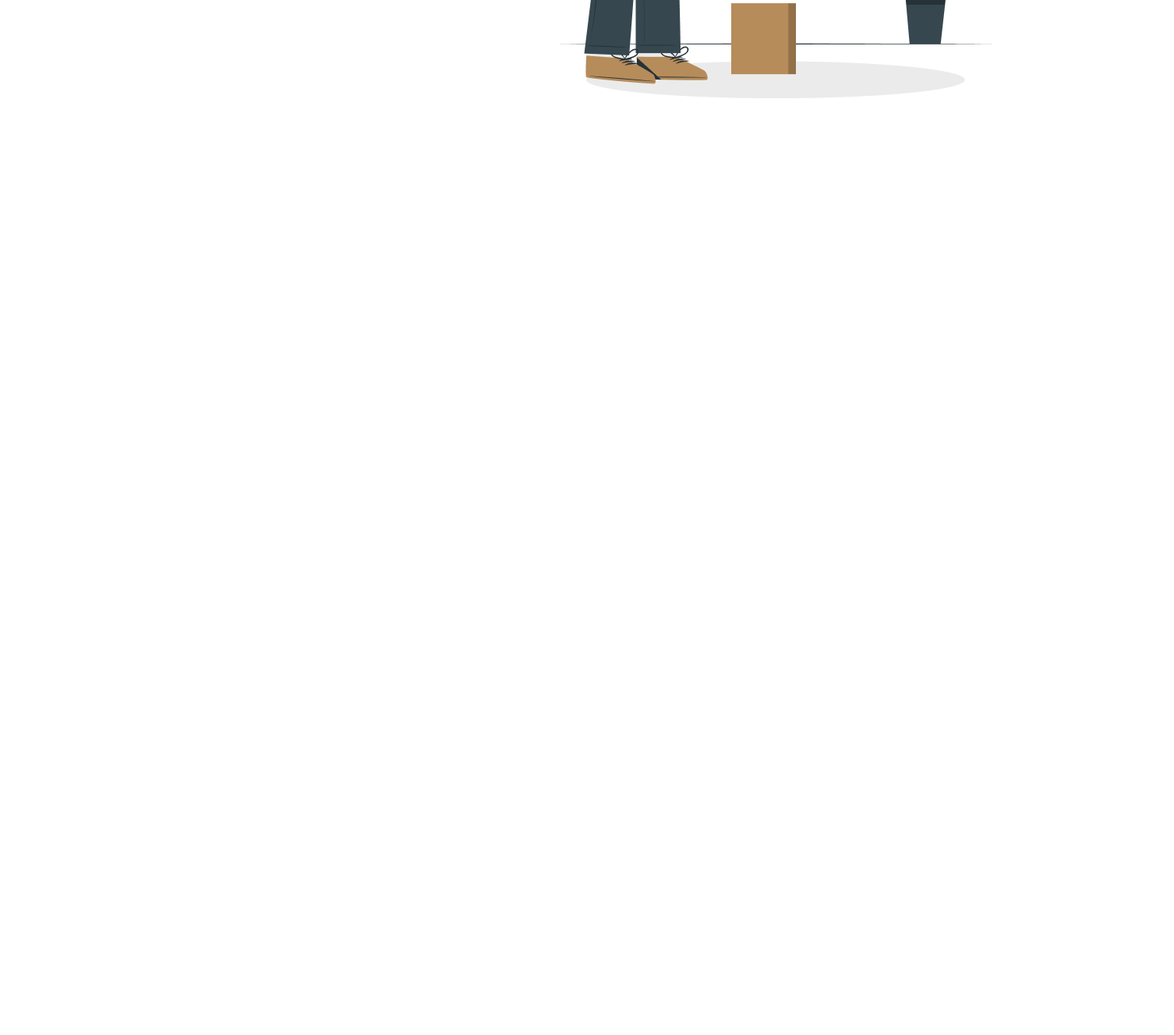
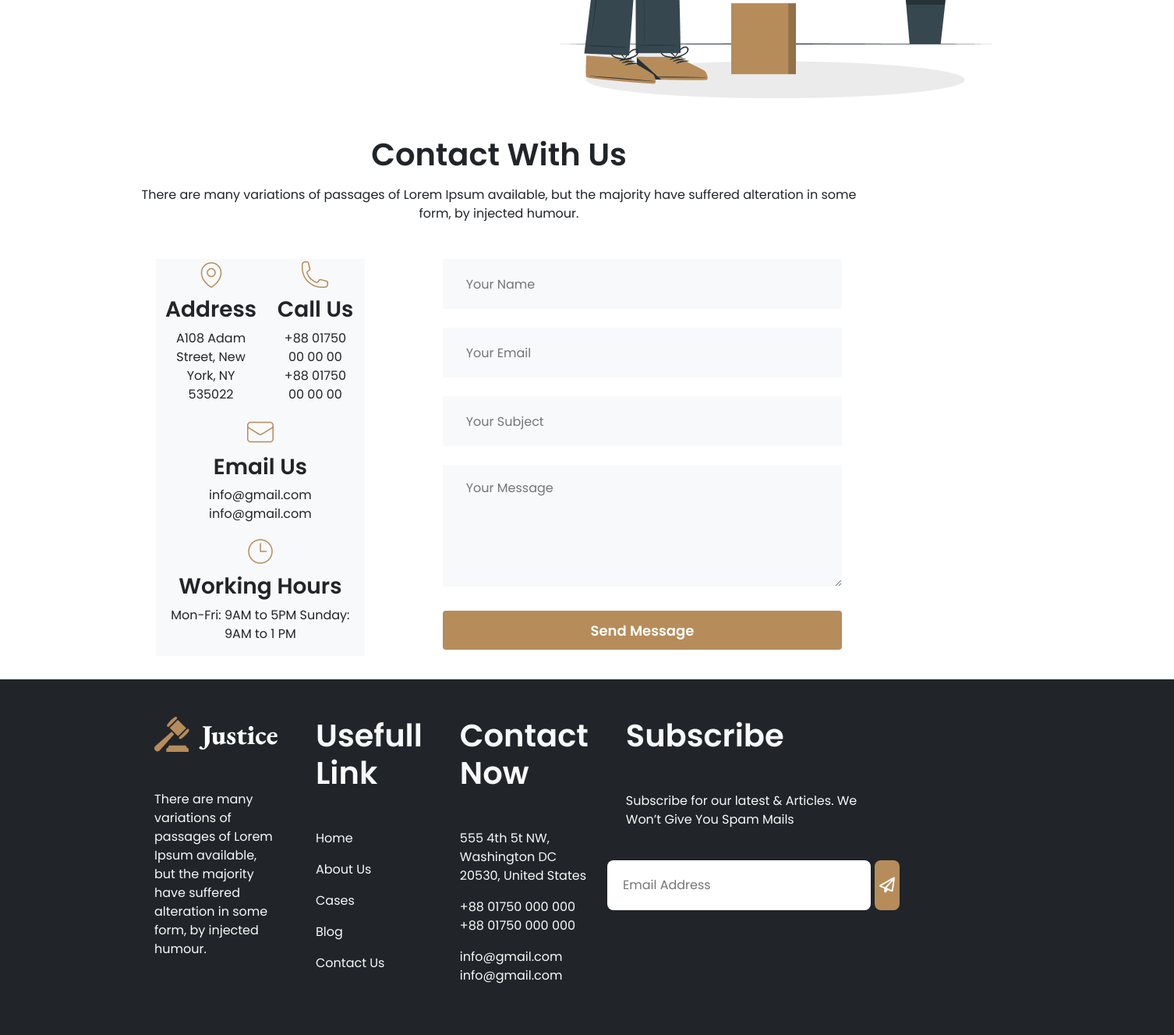
Before and after one commit to almahmudsarker/Assignment-task-3, a plain HTML site: page index.html in a window 1280 px wide. Shown: the part 1778-3105 px from the top of the page at 78% size, 1506 px wide, since content can reach past the window. Before the commit the page ends 1904 px from the top, so only its background shows below. Drawn offline with nearby package versions, Linux system fonts and the light colour scheme.

Commit message:
footer section added

```diff
--- a/custom.css
+++ b/custom.css
@@ -3,6 +3,7 @@
 
 body {
     font-family: 'Poppins', sans-serif;
+    overflow-x: hidden;
 }
 
 .btn-darkbrown {
@@ -103,6 +104,31 @@ body {
     padding: 20px;
 }
 
+/* contact styles */
+.contact {
+    display: flex;
+    gap: 100px;
+    padding: 30px 200px;
+}
+
+.contact input[type="text"],
+input[type="email"],
+textarea {
+    margin-bottom: 24px;
+    border: 0;
+    width: 100%;
+    padding: 18px 30px;
+}
+
+input {
+    height: 64px;
+}
+
+/* footer */
+.ftr-margin {
+    margin-left: 150px;
+}
+
 @media (min-width: 300px) and (max-width: 479px) {
     .banner-heading {
         margin-top: 7%;
@@ -126,6 +152,21 @@ body {
     #carouselExampleCaptions {
         /* position: relative; */
         top: -350px;
+    }
+
+    .carousels {
+        flex-direction: column;
+        width: 100%;
+    }
+
+    .carousels-img {
+        width: 80%;
+    }
+
+    .contact {
+        flex-direction: column;
+        gap: 0px;
+        padding: 0px;
     }
 }
 
@@ -152,4 +193,20 @@ body {
         /* position: relative; */
         top: -350px;
     }
+
+    .carousels {
+        flex-direction: column;
+        width: 100%;
+    }
+
+    .carousels-img {
+        width: 80%;
+    }
+
+    .contact {
+        flex-direction: column;
+        gap: 0px;
+        padding: 0px;
+    }
+
 }
--- a/index.html
+++ b/index.html
@@ -139,7 +139,7 @@
       <h1 class="fw-bolder">Frequently Asked Any Questions</h1>
       <p class="mx-auto fw-lighter w-75 mt-3">There are many variations of passages of Lorem Ipsum available, but the majority have suffered alteration in some form, by injected humour.</p>
     </div>
-  <section class="d-inline-flex me-auto gap-5">
+  <section class="d-inline-flex carousels me-auto gap-5">
     <div class="accordion" id="accordionExample">
       <div class="accordion-item">
         <h2 class="accordion-header" id="headingOne">
@@ -191,13 +191,93 @@
       </div>
     </div>
     <div>
-      <img src="images/faq.png" alt="">
+      <img class="carousels-img" src="images/faq.png" alt="">
     </div>
   </section>
 </section>
   <!-- accordion end -->
+  <!-- contact section -->
+<article class="scalling">
+  <div class="text-center mt-5">
+    <h1 class="fw-bolder">Contact With Us</h1>
+    <p class="mx-auto fw-lighter w-75 mt-3">There are many variations of passages of Lorem Ipsum available, but the majority have suffered alteration in some form, by injected humour.</p>
+  </div>
+  <section class="contact">
+    <div class="container">
+      <div class="row">
+      <div class="col text-center bg-light">
+      <img src="images/location.png" alt="">
+        <h3 class="section-title text-center fs-3 fw-bold mt-2">Address</h3>
+        <p class="section-description">A108 Adam Street,
+          New York, NY 535022</p>
+      </div>
+      <div class="col text-center bg-light">
+      <img src="images/call.png" alt="">
+        <h3 class="section-title text-center fs-3 fw-bold mt-2">Call Us</h3>
+        <p class="section-description">+88 01750 00 00 00
+          +88 01750 00 00 00</p>
+      </div>
+      <div class="col text-center bg-light">
+      <img src="images/email.png" alt="">
+        <h3 class="section-title text-center fs-3 fw-bold mt-2">Email Us</h3>
+        <p class="section-description">info@gmail.com
+          info@gmail.com</p>
+      </div>
+      <div class="col text-center bg-light">
+      <img src="images/time.png" alt="">
+        <h3 class="section-title text-center fs-3 fw-bold mt-2">Working Hours</h3>
+        <p class="section-description">Mon-Fri: 9AM to 5PM
+          Sunday: 9AM to 1 PM</p>
+      </div>
+      </div>
+    </div>
+    <div>
+        <form action="">
+            <input type="text" class="bg-light" placeholder="Your Name">
+            <input type="email" class="bg-light" placeholder="Your Email">
+            <input type="email" class="bg-light" placeholder="Your Subject">
+            <textarea  class="bg-light" cols="30" rows="5" placeholder="Your Message" ></textarea>
+            <button type="button" class="btn w-100 btn-darkbrown" data-bs-toggle="modal" data-bs-target="#exampleModal">Send Message</button>
+        </form>
+    </div>
+</section>
+</section>
+</article>
+  <!-- contact section end -->
 
-
+  <!-- footer section -->
+  <footer class="d-inline-flex p-5 bg-dark gap-5">
+    <div class="text-light ftr-margin">
+      <img class="mb-5" src="images/logo.png" alt="">
+      <p class="w-100">There are many variations of passages of Lorem Ipsum available, but the majority have suffered alteration in some form, by injected humour.</p>
+    </div>
+    <div class="text-light">
+      <h1 class="fw-bold mb-5">Usefull Link</h1>
+      <p>Home</p>
+      <p>About Us</p>
+      <p>Cases</p>
+      <p>Blog</p>
+      <p>Contact Us</p>
+    </div>
+    <div class="text-light">
+      <h1 class="fw-bold mb-5">Contact Now</h1>
+      <p>555 4th 5t NW, Washington
+        DC 20530, United States</p>
+      <p>+88 01750 000 000
+        +88 01750 000 000</p>
+      <p>info@gmail.com
+        info@gmail.com</p>
+    </div>
+    <div class="text-light">
+      <h1 class="fw-bold mb-5">Subscribe</h1>
+      <p class="w-50">Subscribe for our latest & Articles. We Won’t Give You Spam Mails</p>
+      <form class="banner-search">
+        <input class="search" type="search" placeholder="Email Address" aria-label="Search">
+        <button class="btn-banner-darkbrown" type="submit"><i class="fa-regular fa-paper-plane"></i></button>
+      </form>
+    </div>
+  </footer>
+  <!-- footer end -->
 
 
 
```
